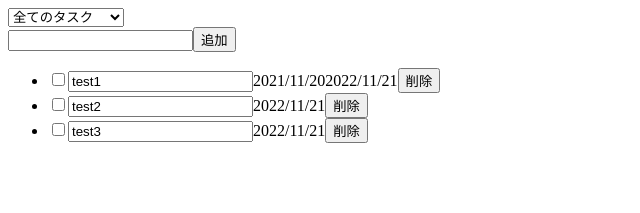
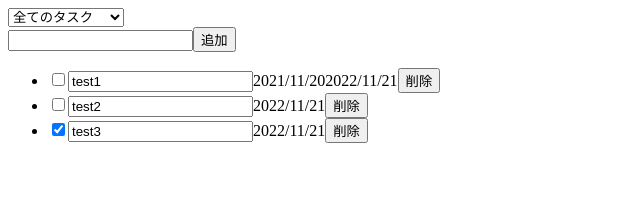
Before and after one commit to HayatoNabetani/react-todo, a React (Create React App) app: page / in a window 1280 px wide. Shown: the top 213 px of the page, without its empty margins (0-640 px from the left). Built offline with nearby package versions, Linux system fonts and the light colour scheme.

Commit message:
CheckBoxの処理が終了

```diff
--- a/src/components/Todo.tsx
+++ b/src/components/Todo.tsx
@@ -24,7 +24,7 @@ const Todo = () => {
             content: "test3",
             createdAt: "",
             updatedAt: "2022/11/21",
-            isFinished: false,
+            isFinished: true,
             isDeleted: false,
         },
     ]);
@@ -52,6 +52,11 @@ const Todo = () => {
             setTodoList([...todoList, todoDict]);
         }
     }
+    const finishTodo = (e: React.ChangeEvent<HTMLInputElement>, id: number) => {
+        setTodoList(
+            todoList.map((todo, index) => (todo.id === id ? { ...todo, isFinished: !todo.isFinished } : todo))
+        );
+    };
     return (
         <>
             <div className="selectFilter">
@@ -70,7 +75,7 @@ const Todo = () => {
             {todoList.map((item) => {
                 return (
                     <li key={item.id}>
-                        <input type="checkbox" />
+                        <input type="checkbox" onChange={(e) => finishTodo(e, item.id)} checked={item.isFinished}/>
                         <input type="text" value={item.content} />
                         <span>{item.createdAt}</span>
                         <span>{item.updatedAt}</span>
```
